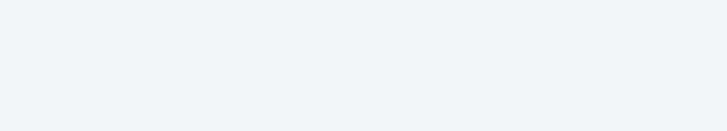
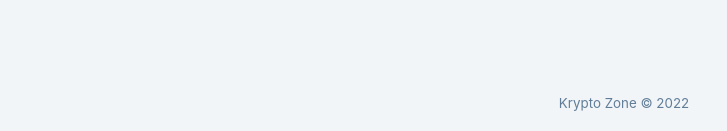
Before and after one commit to zeredogo/krypto-sidebar, a React (Create React App) app: page / in a window 1280 px wide. Shown: the part 750-881 px from the top of the page, without its empty margins (16-743 px from the left). Before the commit the page ends 800 px from the top, so only its background shows below. Built offline with nearby package versions, Linux system fonts and the light colour scheme.

Commit message:
final commit

```diff
--- a/src/App.css
+++ b/src/App.css
@@ -326,3 +326,15 @@ Sidebar
     width: 400px;
   }
 }
+.strong {
+  color: var(--clr-primary-5);
+}
+
+.footer{
+  text-align: center;
+  border: none;
+  padding: 20px;
+  margin-top: 20px;
+  margin-bottom: 0;
+
+}
--- a/src/App.js
+++ b/src/App.js
@@ -9,6 +9,7 @@ function App() {
       <Home />
       <Modal />
       <Sidebar />
+      <p className="footer"><small>Krypto Zone &copy; 2022</small></p>
     </>
   )
 }
--- a/src/Modal.js
+++ b/src/Modal.js
@@ -5,7 +5,9 @@ import { useGlobalContext } from './context';
 const Modal = () => {
   const { isModalOpen, closeModal } = useGlobalContext();
 
-  return <div className={`${isModalOpen ?
+  return <div
+  className=
+  {`${ isModalOpen ?
   'modal-overlay show-modal' :
   'modal-overlay'}`
   }>
--- a/src/Sidebar.js
+++ b/src/Sidebar.js
@@ -1,5 +1,4 @@
-import React from 'react'
-import logo from './logo.svg';
+import React from 'react';
 import { FaTimes } from 'react-icons/fa';
 import { social, links } from './data';
 import { useGlobalContext } from './context';
@@ -9,7 +8,7 @@ const Sidebar = () => {
   return (
     <aside className={`${isSidebarOpen ? 'sidebar show-sidebar' : 'sidebar' } `}>
       <div className='sidebar-header'>
-        <img src={logo} className='logo' alt='krypto Zone' />
+      <h2>Krypto <strong className='strong'>Zone</strong></h2>
         <button className='close-btn' onClick={closeSidebar}>
           <FaTimes />
         </button>
```
